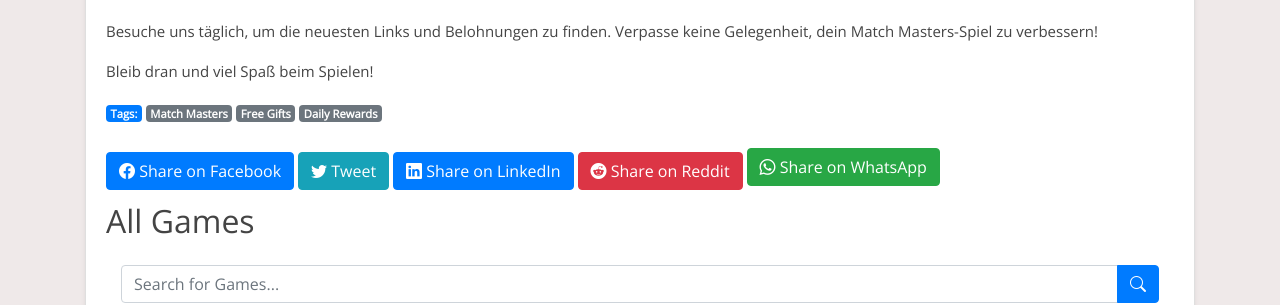
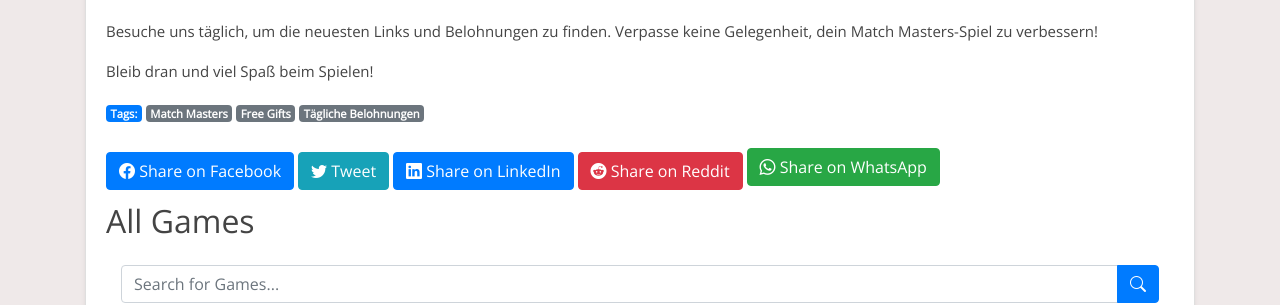
Before and after one commit to Prollad99/bs-net, a Jekyll site: the page built from de/_posts/2024-07-18-match-masters.md, in a window 1280 px wide and 900 px high, scrolled down 7962 px. Shown: the part 154-459 px from the top of the window. Built offline with Jekyll 4.4.1, drawn with Linux system fonts in a browser that asks for light colours; nearby versions of some CDN libraries; comment, search, counter and statistics services are not loaded.

Commit message:
Update 2024-07-18-match-masters.md

```diff
--- a/de/_posts/2024-07-18-match-masters.md
+++ b/de/_posts/2024-07-18-match-masters.md
@@ -2,7 +2,7 @@
 layout: post
 title: "Match Masters Free Gifts: Tägliche Belohnungen und Links"
 date: 2024-07-18
-tags: [Match Masters, Free Gifts, Daily Rewards]
+tags: [Match Masters, Free Gifts, Tägliche Belohnungen]
 author: BonusCollector.net
 description: "Erhalte tägliche kostenlose Geschenke in Match Masters, einschließlich Münzen, Booster und mehr. Aktuelle Belohnungslinks findest du hier."
 lang: de
```
